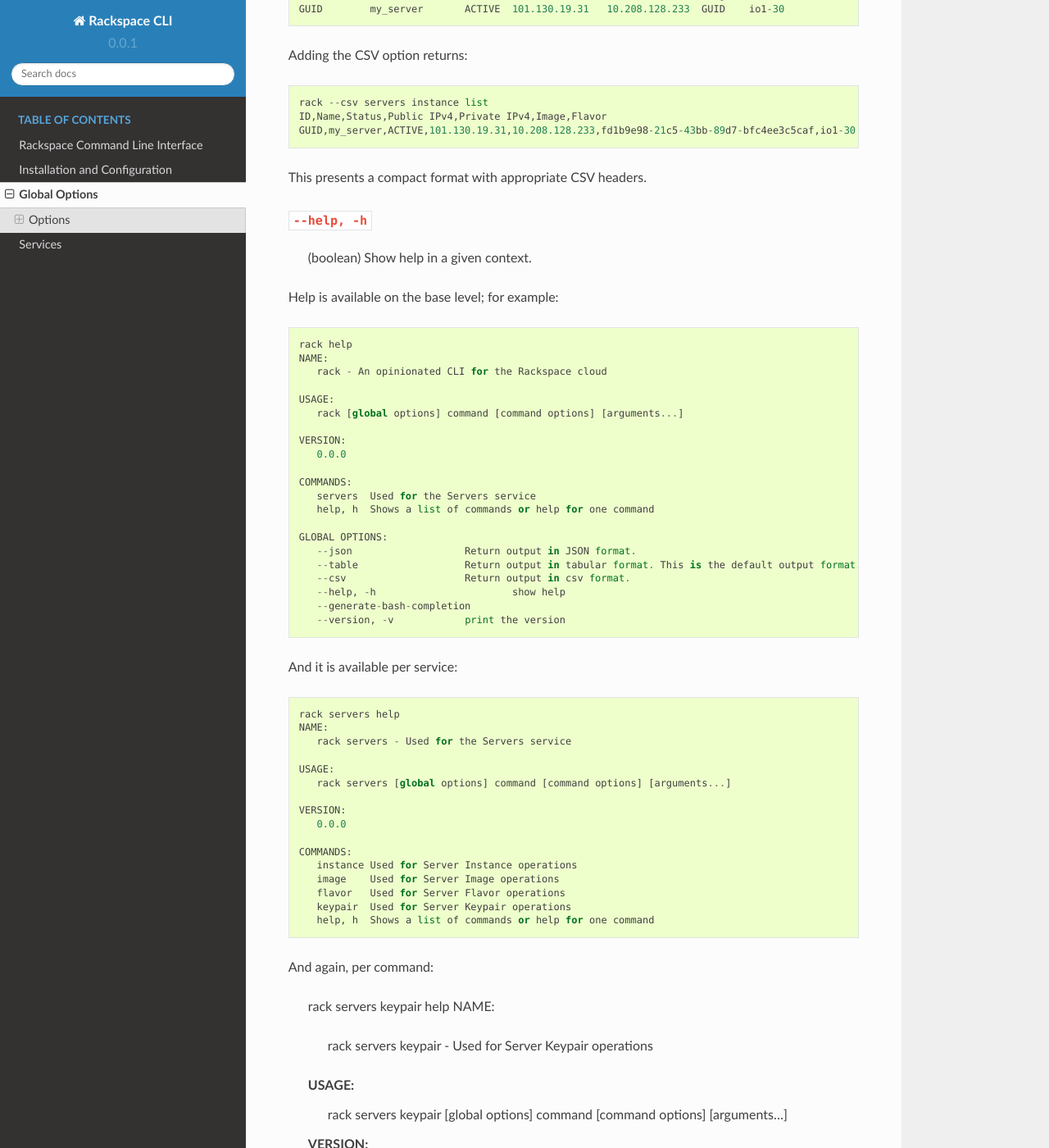
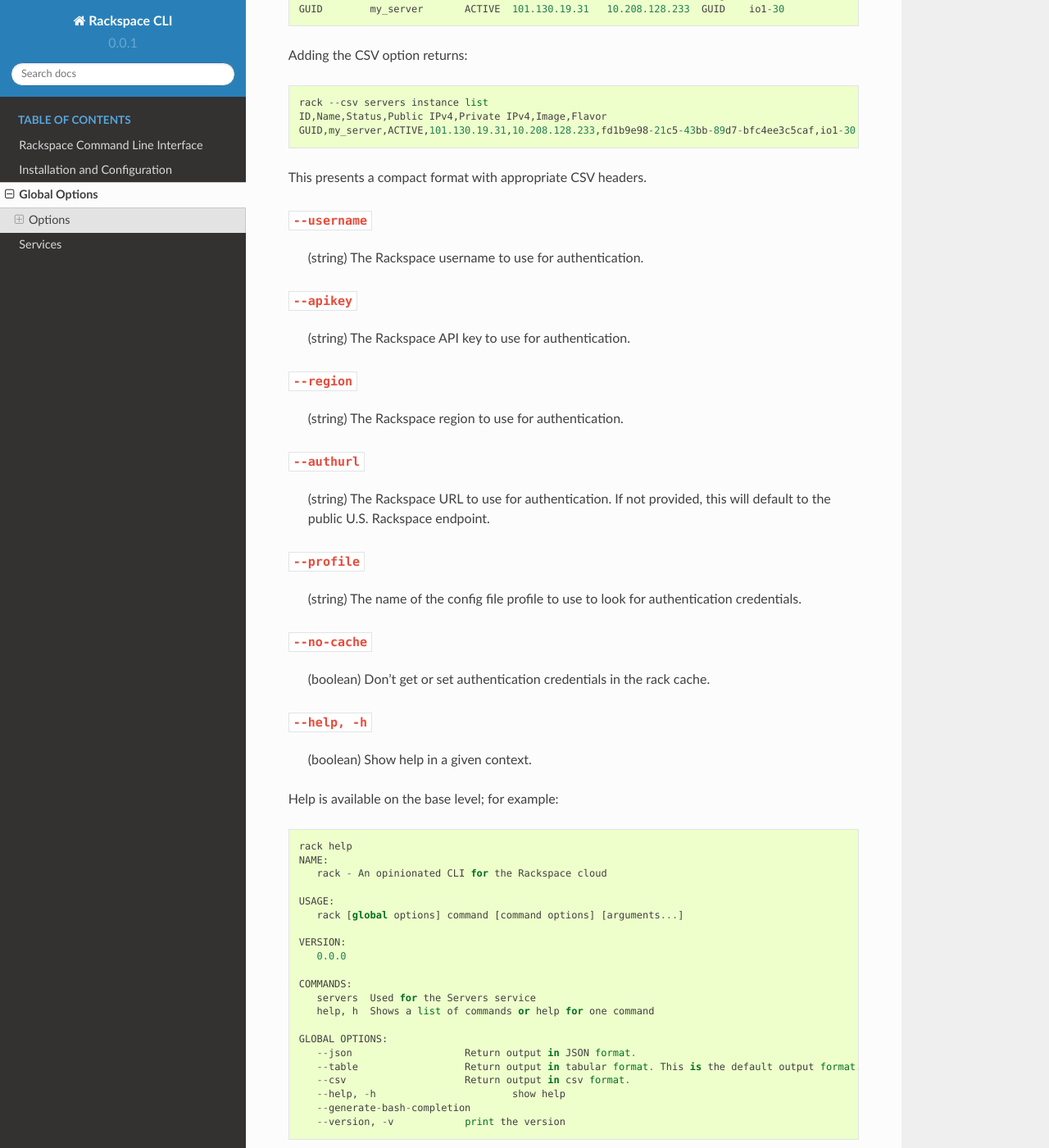
Before and after one commit to rackspace/rack, a Sphinx documentation site: the page built from docs/globaloptions.rst, in a window 1280 px wide and 1400 px high, scrolled down 1820 px. Shown: the whole window at 82% size. Built offline with Sphinx 7.4.7 and the Read the Docs theme 2.0.0, drawn with Linux system fonts in a browser that asks for light colours.

Commit message:
global auth flags docs

```diff
--- a/docs/globaloptions.rst
+++ b/docs/globaloptions.rst
@@ -92,6 +92,36 @@
 
 This presents a compact format with appropriate CSV headers.
 
+``--username``
+~~~~~~~~~~~~~~
+
+  (string) The Rackspace username to use for authentication.
+
+``--apikey``
+~~~~~~~~~~~~~~
+
+  (string) The Rackspace API key to use for authentication.
+
+``--region``
+~~~~~~~~~~~~~~
+
+  (string) The Rackspace region to use for authentication.
+
+``--authurl``
+~~~~~~~~~~~~~~
+
+  (string) The Rackspace URL to use for authentication. If not provided, this
+  will default to the public U.S. Rackspace endpoint.
+
+``--profile``
+~~~~~~~~~~~~~
+
+  (string) The name of the config file profile to use to look for authentication credentials.
+
+``--no-cache``
+~~~~~~~~~~~~~~
+
+  (boolean) Don't get or set authentication credentials in the rack cache.
 
 ``--help, -h``
 ~~~~~~~~~~~~~~
```
